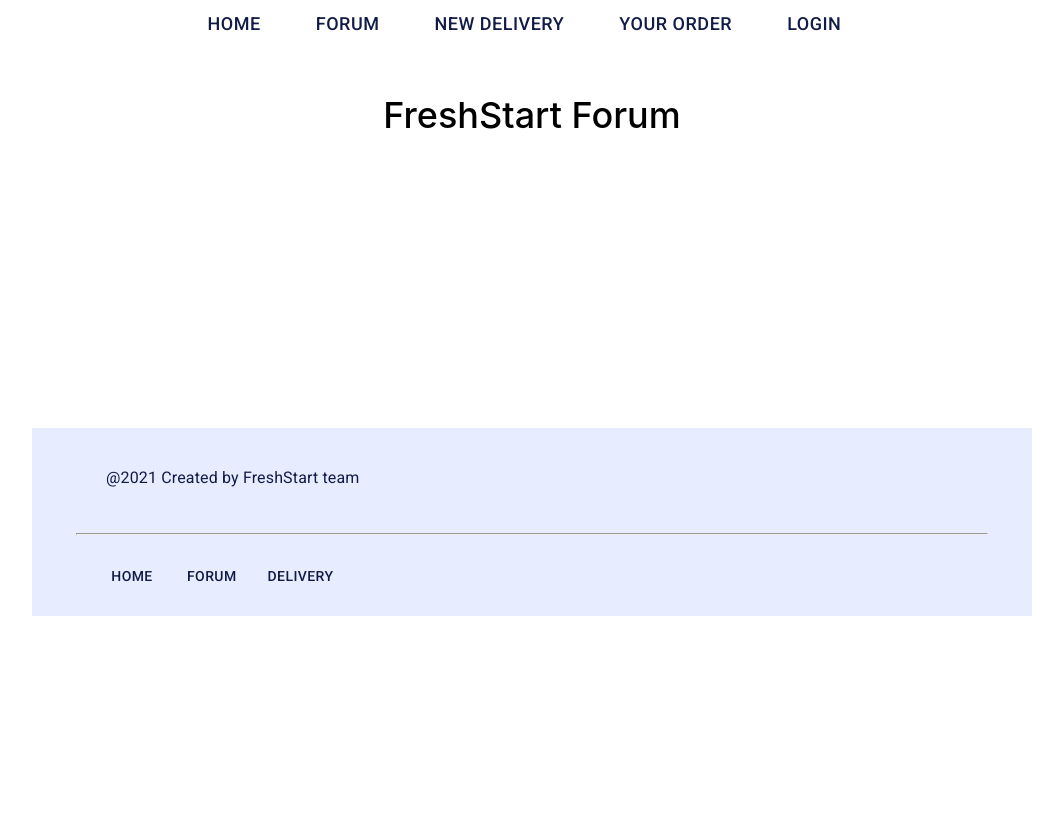
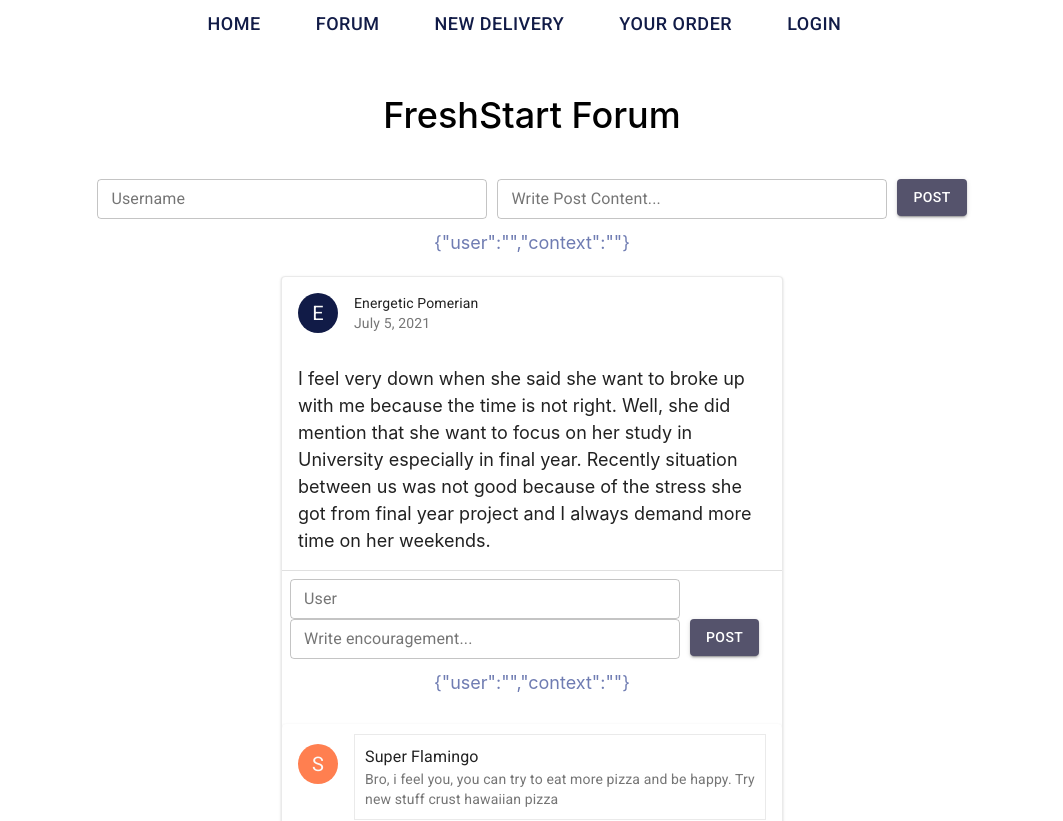
Before and after one commit to rtanri/fe-project3, a React (Create React App) app: page /forum in a window 1280 px wide. Shown: the top 821 px of the page, without its empty margins (108-1171 px from the left). Before the commit the page ends 800 px from the top, so only its background shows below. Built offline with nearby package versions, Linux system fonts and the light colour scheme.

Commit message:
Create Data Structure for Post and Comment

```diff
--- a/src/components/pages/Forum.jsx
+++ b/src/components/pages/Forum.jsx
@@ -1,5 +1,6 @@
 import React, { useState, useEffect } from "react";
 import { makeStyles } from "@material-ui/core/styles";
+import axios from "axios";
 import Card from "@material-ui/core/Card";
 import CardHeader from "@material-ui/core/CardHeader";
 import CardContent from "@material-ui/core/CardContent";
@@ -45,25 +46,30 @@ const useStyles = makeStyles(theme => ({
     marginTop: 10,
     backgroundColor: "coral",
   },
+  jsonState: {
+    marginTop: 10,
+    marginBottom: 20,
+    textAlign: "center",
+  },
 }));
 
-let posts = [
+let postsData = [
   {
-    id: "1",
+    id: "0",
     user: "Energetic Pomerian",
     create_at: "July 5, 2021",
     context:
       "I feel very down when she said she want to broke up with me because the time is not right. Well, she did mention that she want to focus on her study in University especially in final year. Recently situation between us was not good because of the stress she got from final year project and I always demand more time on her weekends.",
   },
   {
-    id: "2",
+    id: "1",
     user: "Spicy Duck",
     create_at: "July 7, 2021",
     context:
       "My ex-boyfriend keep calling me fat, he's so mean. But i like eating more than him. Good bye ex",
   },
   {
-    id: "3",
+    id: "2",
     user: "Worry Koala",
     create_at: "July 9, 2021",
     context:
@@ -71,7 +77,7 @@ let posts = [
   },
 ];
 
-let comments = [
+let commentsData = [
   {
     id: "123",
     user: "Super Flamingo",
@@ -97,67 +103,167 @@ let comments = [
   },
 ];
 
+//source of post - https://jsonplaceholder.typicode.com/posts
+//source of comment - https://jsonplaceholder.typicode.com/comments
+
 function Forum() {
-  const [newPost, setNewPost] = useState("");
-  const [allPosts, setAllPosts] = useState(posts);
+  const classes = useStyles();
+  const [posts, setPosts] = useState([]);
+  const [newPost, setNewPost] = useState({ user: "", context: "" });
 
-  // console.log(posts);
-  const displayPost = () => {
-    posts.map(post => {
-      return <Post props={post} />;
-    });
+  // useEffect(() => {
+  //   axios
+  //     .get("https://jsonplaceholder.typicode.com/posts", {
+  //       params: {
+  //         _limit: 5,
+  //       },
+  //     })
+  //     .then(res => {
+  //       console.log(res);
+  //       setPosts(res.data);
+  //     })
+  //     .catch(err => {
+  //       console.log(err);
+  //     });
+  // }, []);
+
+  useEffect(() => {
+    setPosts(postsData);
+  }, []);
+
+  const handlePostSubmit = () => {
+    toast("Post button is clicked");
+    // set the postId
+    const postId = posts.length;
+
+    //ingest the new post into postData array
+    let createNewPost = {
+      id: postId,
+      user: newPost.user,
+      create_at: "July 23, 2021",
+      context: newPost.context,
+    };
+
+    postsData.push(createNewPost);
+
+    //empty the input-box
+    setNewPost({ user: "", context: "" });
   };
 
   return (
     <div className="main-body">
       <h1 align="center">FreshStart Forum</h1>
-      <div className="post-list flexbox-column-forum">{displayPost}</div>
+      <div className="post-list flexbox-column-forum">
+        <div>
+          <form>
+            <TextField
+              id="user_comment"
+              label="Username"
+              variant="outlined"
+              size="small"
+              value={newPost.user}
+              className={classes.formInput}
+              onChange={e => {
+                setNewPost({ ...newPost, user: e.target.value });
+              }}
+            />
+            <TextField
+              id="comment"
+              label="Write Post Content..."
+              variant="outlined"
+              size="small"
+              value={newPost.context}
+              className={classes.formInput}
+              onChange={e => {
+                setNewPost({ ...newPost, context: e.target.value });
+              }}
+            />
+            <Button
+              type="button"
+              variant="contained"
+              color="secondary"
+              style={{ display: "inline" }}
+              onClick={handlePostSubmit}
+            >
+              Post
+            </Button>
+            <p className={classes.jsonState}>{JSON.stringify(newPost)}</p>
+          </form>
+        </div>
+        {posts.map(post => (
+          // <Post userId={post.userId} content={post.title} />
+          <Post key={post.id} title={post.user} body={post.context} />
+        ))}
+      </div>
     </div>
   );
 }
 
-function Post(comments, props) {
+function Post({ title, body }) {
   const classes = useStyles();
-  const [newComment, setNewComment] = useState("");
-  const [allComments, setAllComments] = useState(comments);
+  const [newComment, setNewComment] = useState({ user: "", context: "" });
+  const [comments, setComments] = useState([]);
+
+  useEffect(() => {
+    setComments(commentsData);
+  }, []);
 
   const handleCommentSubmit = () => {
     toast("Comment button is clicked");
+    // set the postId
+    const commentId = comments.length;
+
+    //ingest the new post into postData array
+    let createNewComment = {
+      id: commentId,
+      user: newComment.user,
+      create_at: "July 23, 2021",
+      context: newComment.context,
+    };
+
+    commentsData.push(createNewComment);
+
+    //empty the input-box
+    setNewComment({ user: "", context: "" });
   };
 
   return (
     <Card className={classes.cardStyling}>
       <CardHeader
         avatar={<Avatar className={classes.avatar}>E</Avatar>}
-        title="Energetic Armadillo"
+        //title={props.userId}
+        title={title}
         subheader="July 5, 2021"
       />
 
-      <CardContent>
-        <Typography variant="body2" color="textSecondary" component="p">
-          I feel very down when she said she want to broke up with me because
-          the time is not right. Well, she did mention that she want to focus on
-          her study in University especially in final year. Recently situation
-          between us was not good because of the stress she got from final year
-          project and I always demand more time on her weekends.
-        </Typography>
-      </CardContent>
+      <CardContent>{body}</CardContent>
       <Divider />
       <CardActions disableSpacing>
         <form>
+          <TextField
+            id="user_comment"
+            label="User"
+            variant="outlined"
+            size="small"
+            value={newComment.user}
+            className={classes.formInput}
+            onChange={e => {
+              setNewComment({ ...newComment, user: e.target.value });
+            }}
+          />
           <TextField
             id="comment"
             label="Write encouragement..."
             variant="outlined"
             size="small"
-            value={newComment}
+            value={newComment.context}
             className={classes.formInput}
             onChange={e => {
-              setNewComment(e.target.value);
+              setNewComment({ ...newComment, context: e.target.value });
             }}
           />
           <Button
-            type="submit"
+            type="button"
             variant="contained"
             color="secondary"
             style={{ display: "inline" }}
@@ -165,15 +271,17 @@ function Post(comments, props) {
           >
             Post
           </Button>
+          <p className={classes.jsonState}>{JSON.stringify(newComment)}</p>
         </form>
       </CardActions>
-      <Comment />
-      <Comment />
+      {comments.map(item => (
+        <Comment key={item.id} title={item.user} body={item.context} />
+      ))}
     </Card>
   );
 }
 
-function Comment() {
+function Comment({ title, body }) {
   const classes = useStyles();
 
   const handleStyling = () => {
@@ -198,8 +306,8 @@ function Comment() {
           </ListItemAvatar>
           <ListItemText
             className={classes.repliedCommentText}
-            primary="Super Flamingo"
-            secondary="Bro, i feel you, you can try to eat more pizza and be happy"
+            primary={title}
+            secondary={body}
           />
         </ListItem>
       </CardContent>
```
